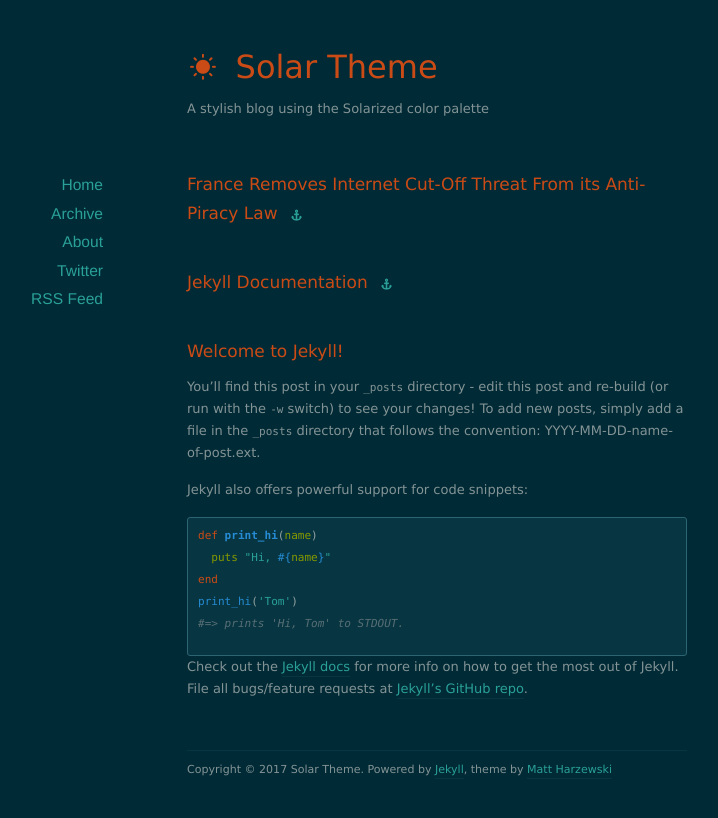
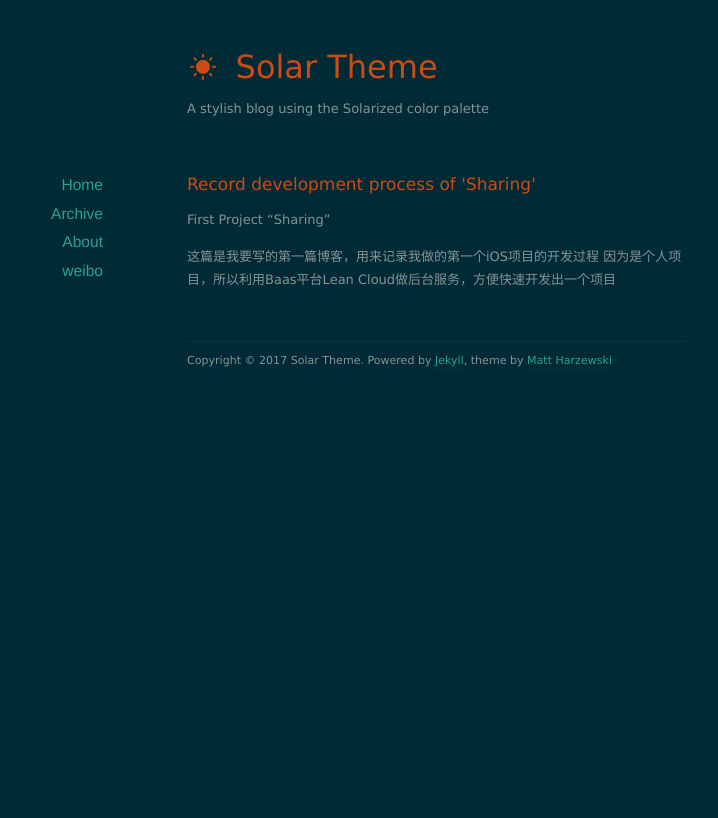
Before and after one commit to branteyes/branteyes.github.io, a Jekyll site: the page built from index.html, in a window 1280 px wide. Shown: the top 818 px of the page, without its empty margins (203-921 px from the left). Built offline with Jekyll 4.4.1, drawn with Linux system fonts in a browser that asks for light colours; nearby versions of some CDN libraries; the list of posts is cut into pages by our own code.

Commit message:
update “about ” and blog

```diff
--- a/_layouts/default.html
+++ b/_layouts/default.html
@@ -36,8 +36,7 @@
           <li><a href="/">Home</a></li>
           <li><a href="/archives">Archive</a></li>
           <li><a href="/about">About</a></li>
-          <li><a href="http://twitter.com/redwall_hp">Twitter</a></li>
-          <li><a href="/feed.xml">RSS Feed</a></li>
+          <li><a href="http://weibo.com/u/3568297074">weibo</a></li>
         </ul>
       </nav>
     </div>
--- a/_posts/2013-06-05-france-removes-internet-cut-off.markdown
+++ /dev/null
@@ -1,6 +0,0 @@
----
-layout: post
-title:  "France Removes Internet Cut-Off Threat From its Anti-Piracy Law"
-date:   2013-06-05 20:33:11
-external-url: http://arstechnica.com/tech-policy/2013/06/france-removes-internet-cut-off-threat-from-its-anti-piracy-law/
----
--- a/_posts/2013-06-05-jekyll-documentation.markdown
+++ /dev/null
@@ -1,6 +0,0 @@
----
-layout: post
-title:  "Jekyll Documentation"
-date:   2013-06-05 20:03:11
-external-url: http://jekyllrb.com/docs/home/
----
--- a/_posts/2013-06-05-welcome-to-jekyll.markdown
+++ /dev/null
@@ -1,24 +0,0 @@
----
-layout: post
-title:  "Welcome to Jekyll!"
-date:   2013-06-05 17:06:25
-categories: jekyll update
----
-
-You'll find this post in your `_posts` directory - edit this post and re-build (or run with the `-w` switch) to see your changes!
-To add new posts, simply add a file in the `_posts` directory that follows the convention: YYYY-MM-DD-name-of-post.ext.
-
-Jekyll also offers powerful support for code snippets:
-
-{% highlight ruby %}
-def print_hi(name)
-  puts "Hi, #{name}"
-end
-print_hi('Tom')
-#=> prints 'Hi, Tom' to STDOUT.
-{% endhighlight %}
-
-Check out the [Jekyll docs][jekyll] for more info on how to get the most out of Jekyll. File all bugs/feature requests at [Jekyll's GitHub repo][jekyll-gh].
-
-[jekyll-gh]: https://github.com/mojombo/jekyll
-[jekyll]:    http://jekyllrb.com
--- /dev/null
+++ b/_posts/2017-03-18-Record development process of 'Sharing'.markdown
@@ -0,0 +1,10 @@
+---
+layout: post
+title:  "Record development process of 'Sharing' "
+date:   2017-3-18
+categories: Development Document
+---
+First Project “Sharing”
+
+  这篇是我要写的第一篇博客，用来记录我做的第一个iOS项目的开发过程
+  因为是个人项目，所以利用Baas平台Lean Cloud做后台服务，方便快速开发出一个项目
--- a/about/index.markdown
+++ b/about/index.markdown
@@ -1,11 +1,11 @@
 ---
 layout: default
-title: About
+title: About Author
 ---
 
-This is where you would but a short bio, and/or a description of your site. It also serves as an example of how to set up a standalone page. For example:
+  我是一名在校大学生，今年20岁，喜欢编程，想要做出属于自己的App，网站，目前在学习iOS开发，想在这里写博客，
+记录自己的学习历程，如果我写出了让你们喜欢的文章，我将非常开心。
 
-<img src="/images/shakespeare.png" class="right" />
-**William Shakespeare** (26 April 1564 – 23 April 1616) was an English poet and playwright, widely regarded as the greatest writer in the English language and the world's pre-eminent dramatist. He is often called England's national poet and the "Bard of Avon". His extant works, including some collaborations, consist of about 38 plays, 154 sonnets, two long narrative poems, and a few other verses, the authorship of some of which is uncertain. His plays have been translated into every major living language and are performed more often than those of any other playwright.
+  最后感谢你们能来到我的小世界。
 
-Shakespeare was born and brought up in Stratford-upon-Avon. At the age of 18, he married Anne Hathaway—no, not *that* Anne Hathaway—with whom he had three children.
+                                                            -2017.03.18
--- a/index.html
+++ b/index.html
@@ -1,6 +1,6 @@
 ---
 layout: default
-title: Solar Theme
+title: My Little World
 ---
 
 {% for post in paginator.posts %}
```
Also changed, not shown: images/shakespeare.png (deleted).
